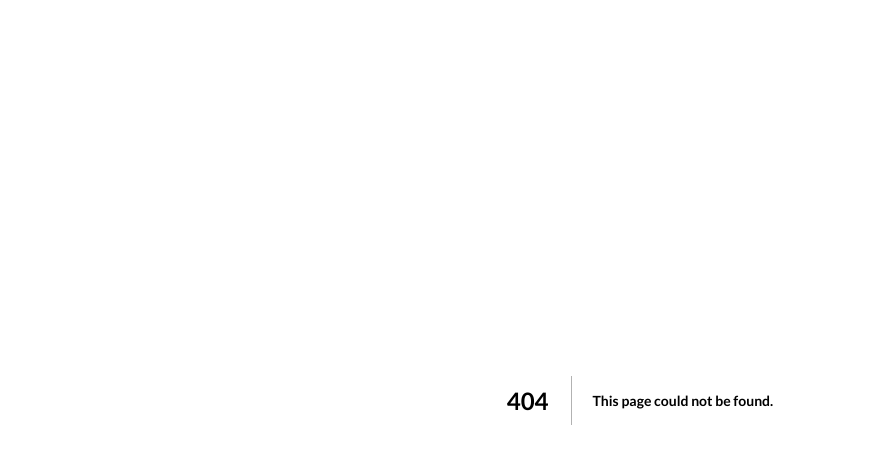
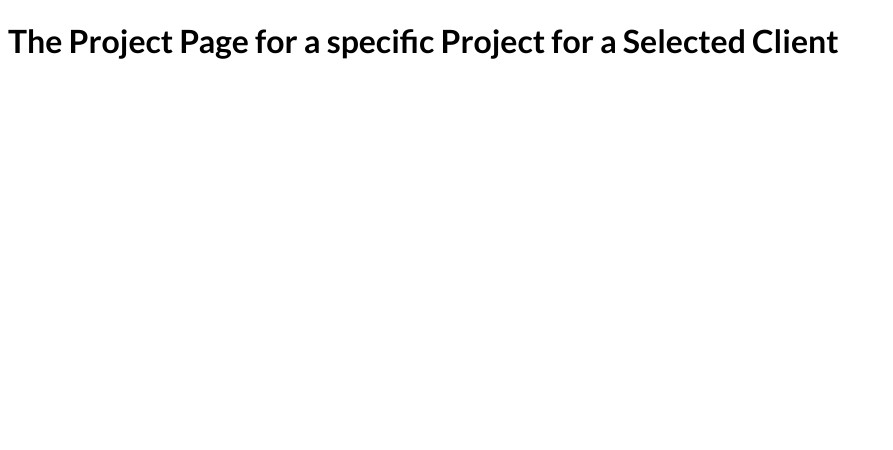
Before and after one commit to gsuvodip/nextjs-the-complete-guide, a Next.js app in the folder nextjs-course/: page /clients/1/1 in a window 1280 px wide. Before the commit this address had no page. Shown: the top 450 px of the page, without its empty margins (0-893 px from the left). Built offline with nearby package versions, Linux system fonts and the light colour scheme.

Commit message:
nested dynamic routes and path

```diff
--- /dev/null
+++ b/nextjs-course/pages/clients/[id]/[clientprojectid].js
@@ -0,0 +1,15 @@
+import { useRouter } from "next/router";
+
+function SelectedClientProjectPage() {
+  const router = useRouter();
+
+  console.log(router.query);
+
+  return (
+    <div>
+      <h1>The Project Page for a specific Project for a Selected Client </h1>
+    </div>
+  );
+}
+
+export default SelectedClientProjectPage;
--- a/nextjs-course/pages/portfolio/[projectid].js
+++ b/nextjs-course/pages/portfolio/[projectid].js
@@ -5,6 +5,9 @@ function PortfolioProjectPage() {
 
   console.log(router.pathname);
   console.log(router.query);
+
+  //   send a request to some backend server
+  // to fetch the piece of data with an id of router.query.projectid
 
   return (
     <div>
```
Also changed, not shown: nextjs-course/pages/clients/[id]/index.js (added, +15 -0 lines), nextjs-course/pages/clients/index.js (added, +9 -0 lines).
